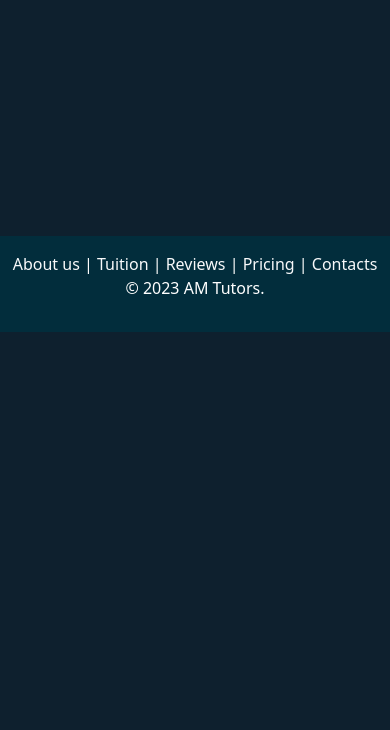
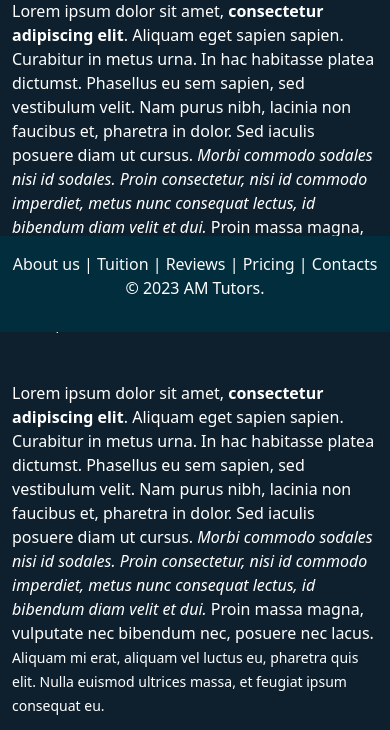
Before and after one commit to BeedPro/AM-Tutors, a Django app: page /about/ in a window 390 px wide. Shown: the part 512-1242 px from the top of the page. Before the commit the page ends 844 px from the top, so only its background shows below. Run offline with Django 3.2, Linux system fonts and the light colour scheme.

Commit message:
implemented skeleton of about.html

```diff
--- a/main/templates/about.html
+++ b/main/templates/about.html
@@ -2,12 +2,27 @@
 
 {% block content %}
 
-<div class="container-fluid">
-    <div class="row">
-        <div class="col" >
-                <p> Hey we are here to say that we move </p>
-        </div>
-    </div>
+<div class="container">
+	<div class="row pad-top-30">
+		<div class="col-md-3">
+			<img class="about-us-pic" alt="Bootstrap Image Preview" src="https://mybroadband.co.za/news/wp-content/uploads/2017/04/Twitter-profile-picture.jpg" />
+		</div>
+		<div class="col-md-9">
+			<p>
+				Lorem ipsum dolor sit amet, <strong>consectetur adipiscing elit</strong>. Aliquam eget sapien sapien. Curabitur in metus urna. In hac habitasse platea dictumst. Phasellus eu sem sapien, sed vestibulum velit. Nam purus nibh, lacinia non faucibus et, pharetra in dolor. Sed iaculis posuere diam ut cursus. <em>Morbi commodo sodales nisi id sodales. Proin consectetur, nisi id commodo imperdiet, metus nunc consequat lectus, id bibendum diam velit et dui.</em> Proin massa magna, vulputate nec bibendum nec, posuere nec lacus. <small>Aliquam mi erat, aliquam vel luctus eu, pharetra quis elit. Nulla euismod ultrices massa, et feugiat ipsum consequat eu.</small>
+			</p>
+		</div>
+	</div>
+	<div class="row pad-top-30 pad-bottom-30">
+		<div class="col-md-9">
+			<p>
+				Lorem ipsum dolor sit amet, <strong>consectetur adipiscing elit</strong>. Aliquam eget sapien sapien. Curabitur in metus urna. In hac habitasse platea dictumst. Phasellus eu sem sapien, sed vestibulum velit. Nam purus nibh, lacinia non faucibus et, pharetra in dolor. Sed iaculis posuere diam ut cursus. <em>Morbi commodo sodales nisi id sodales. Proin consectetur, nisi id commodo imperdiet, metus nunc consequat lectus, id bibendum diam velit et dui.</em> Proin massa magna, vulputate nec bibendum nec, posuere nec lacus. <small>Aliquam mi erat, aliquam vel luctus eu, pharetra quis elit. Nulla euismod ultrices massa, et feugiat ipsum consequat eu.</small>
+			</p>
+		</div>
+		<div class="col-md-3">
+			<img  class="about-us-pic"  alt="Bootstrap Image Preview" src="https://mybroadband.co.za/news/wp-content/uploads/2017/04/Twitter-profile-picture.jpg" />
+		</div>
+	</div>
 </div>
 
 {% endblock content %}
--- a/static/css/base.css
+++ b/static/css/base.css
@@ -74,6 +74,19 @@
     margin-top: 5vh;
 }
 
+.about-us-pic{
+    height: 300px;
+    width: 300px;
+}
+
+.pad-top-30{
+    padding-top: 30px;
+}
+
+.pad-bottom-30{
+    padding-bottom: 30px;
+}
+
 .body-bg-color{
     color: var(--font-on-dark);
     background-color: var(--main-background-color);
```
